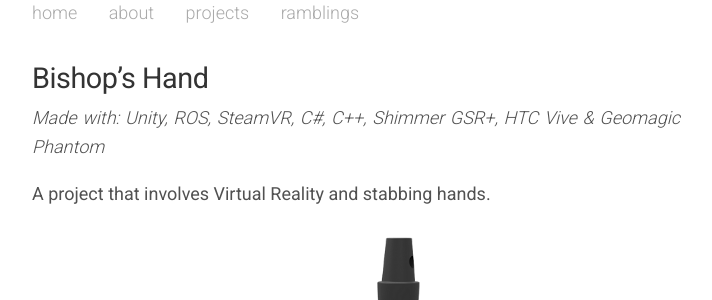
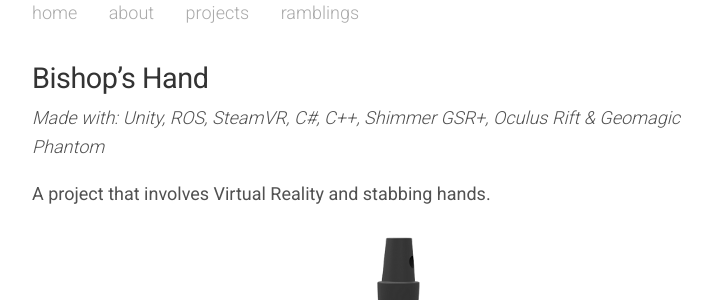
Before and after one commit to prnthp/prnthp.github.io, a Jekyll site: the page built from projects.md, in a window 1280 px wide and 900 px high. Shown: the part 140-440 px from the top of the window, without its empty margins (284-996 px from the left). Built offline with Jekyll 4.4.1, drawn with Linux system fonts in a browser that asks for light colours.

Commit message:
Update projects.md

```diff
--- a/projects.md
+++ b/projects.md
@@ -4,7 +4,7 @@ permalink: /projects/
 ---
 ## Bishop's Hand
 
-*Made with: Unity, ROS, SteamVR, C#, C++, Shimmer GSR+, HTC Vive & Geomagic Phantom*
+*Made with: Unity, ROS, SteamVR, C#, C++, Shimmer GSR+, Oculus Rift & Geomagic Phantom*
 
 A project that involves Virtual Reality and stabbing hands.
 ![VR Hand](/images/bishopshand.png)
```
